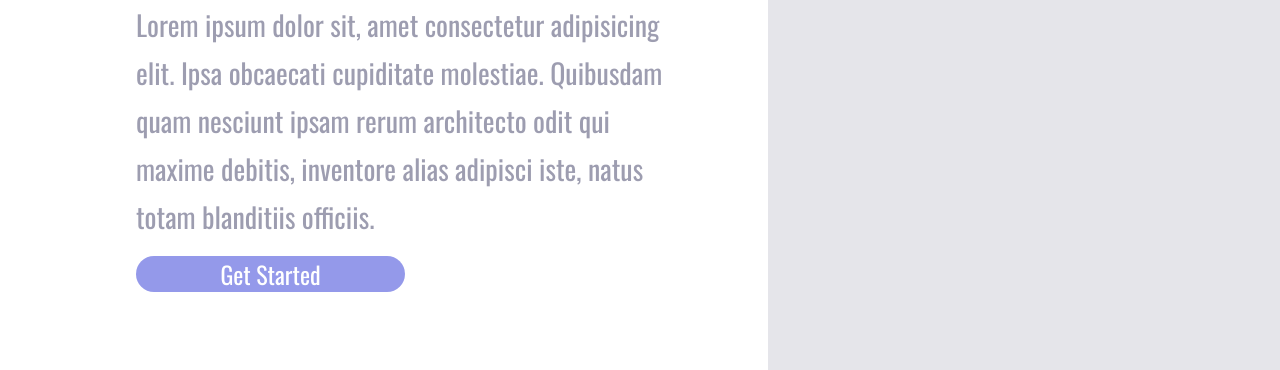
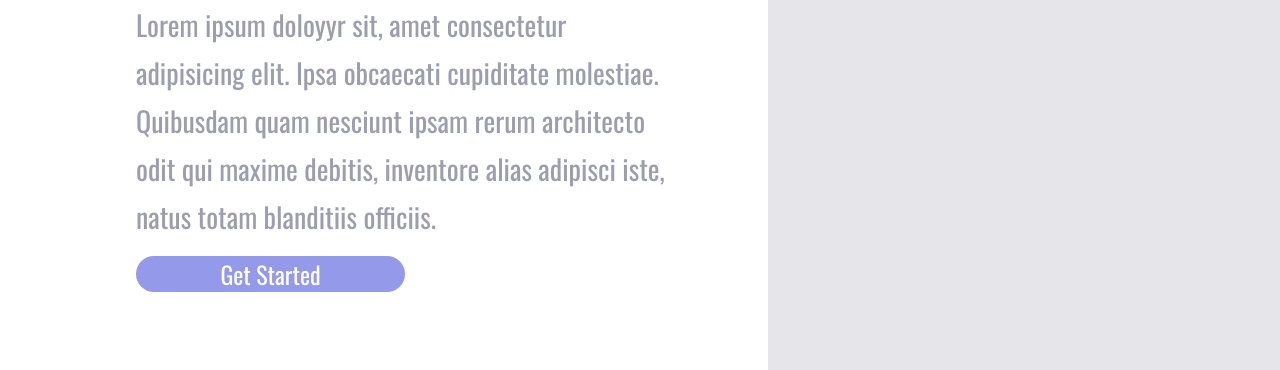
Before and after one commit to LuizAntonio1/Aula, a plain HTML site: page Projeto pt.1/index.html in a window 1280 px wide. Shown: the part 430-800 px from the top of the page. Drawn offline with nearby package versions, Linux system fonts and the light colour scheme.

Commit message:
alteração loren

```diff
--- a/Projeto pt.1/index.html
+++ b/Projeto pt.1/index.html
@@ -13,7 +13,7 @@
     <div class="wrapper">
     <section class="container-left">
         <h1>Easy Shopping Via Mobile</h1>
-        <p>Lorem ipsum dolor sit, amet consectetur adipisicing elit. Ipsa obcaecati cupiditate molestiae. Quibusdam quam nesciunt ipsam rerum architecto odit qui maxime debitis, inventore alias adipisci iste, natus totam blanditiis officiis. </p>
+        <p>Lorem ipsum doloyyr sit, amet consectetur adipisicing elit. Ipsa obcaecati cupiditate molestiae. Quibusdam quam nesciunt ipsam rerum architecto odit qui maxime debitis, inventore alias adipisci iste, natus totam blanditiis officiis. </p>
         <button>Get Started</button>
     </section>
     <Section class="container-right">
```
